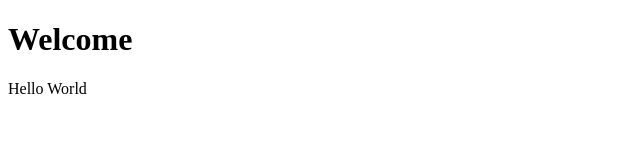
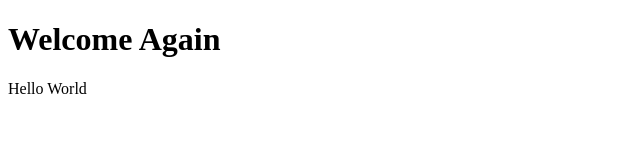
Before and after one commit to shreya0812/Repository1, a plain HTML site: page index.html in a window 1280 px wide. Shown: the whole page, without its empty margins (0-640 px from the left). Drawn offline with Linux system fonts and the light colour scheme.

Commit message:
Express Commit

```diff
--- a/index.html
+++ b/index.html
@@ -3,7 +3,7 @@
 <html>
 <body>
 
-<h1>Welcome</h1>
+<h1>Welcome Again</h1>
 <p>Hello World</p>
 
 </body>
```
